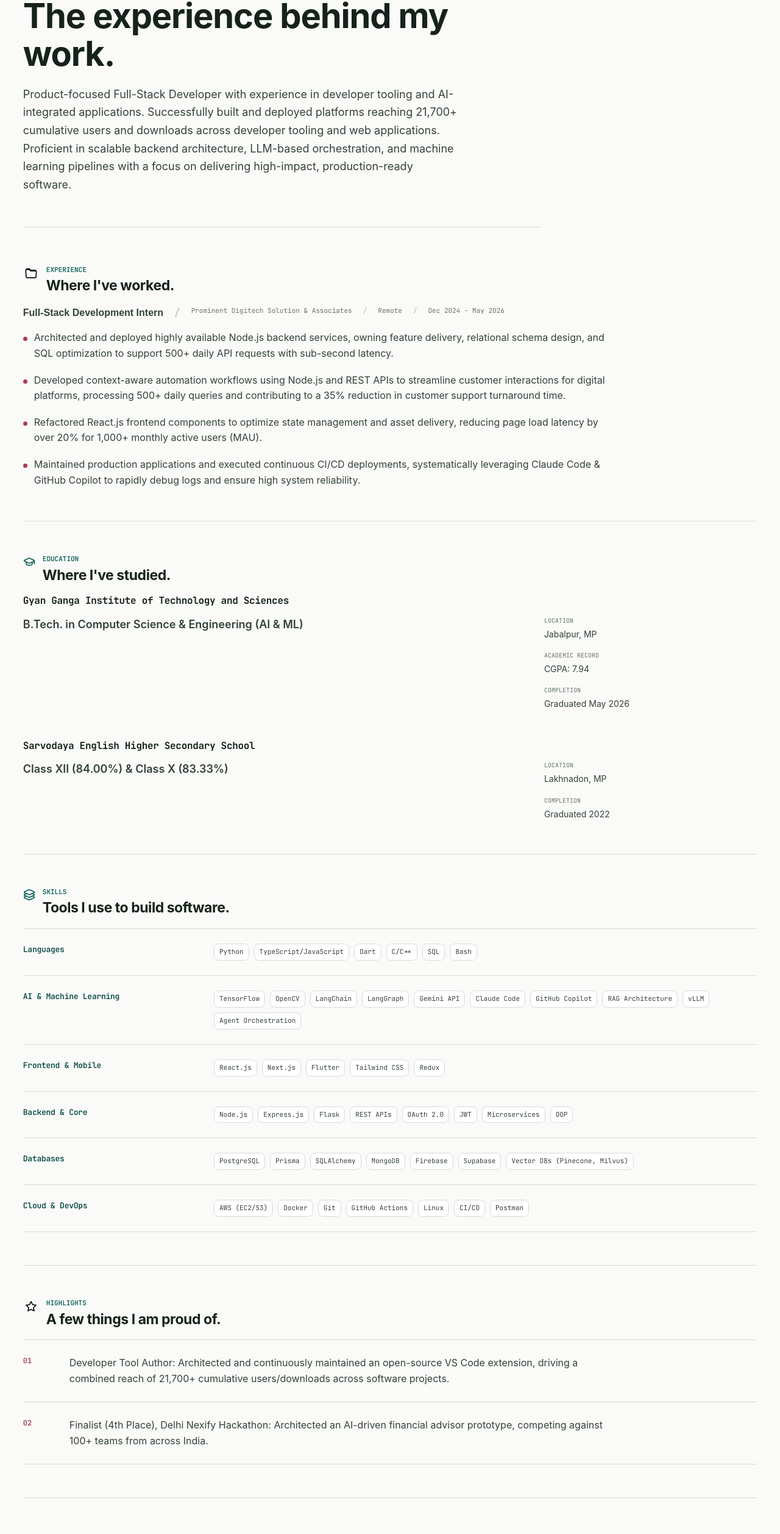
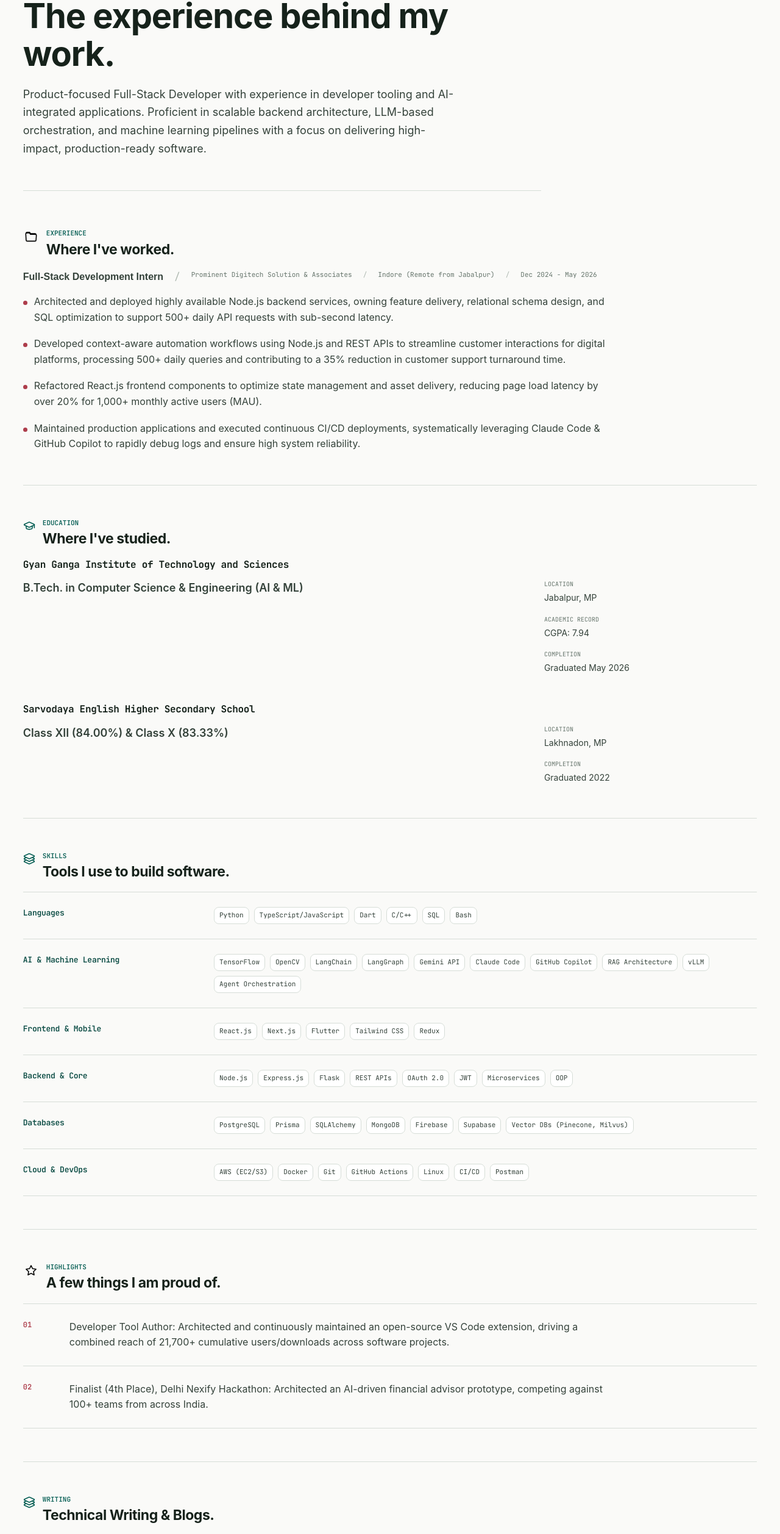
Before and after one commit to 4nur4gmishr4/TerminalPortfolio, a React (Vite) app: page /profile in a window 1280 px wide. Shown: the part 224-2739 px from the top of the page at 61% size. Built offline with nearby package versions, Linux system fonts and the light colour scheme; the HTML template or start-up script is replaced by a standard one.

Commit message:
feat: add resume download and technical writing section

```diff
--- a/src/index.css
+++ b/src/index.css
@@ -990,6 +990,12 @@ h3 {
   color: var(--terminal-muted);
 }
 
+.article-link-card:hover {
+  background-color: var(--surface);
+  border-color: var(--line-strong);
+  cursor: pointer;
+}
+
 .command-console__output > p .console-dim {
   display: inline-block;
   min-width: 82px;
--- a/src/pages/Profile.tsx
+++ b/src/pages/Profile.tsx
@@ -123,14 +123,47 @@ const Profile = () => {
         </ol>
       </section>
 
-      <section className="profile-next-step" aria-label="Explore project work">
+      <section className="profile-section profile-section--articles" aria-labelledby="articles-title">
+        <div className="profile-section__heading">
+          <Layers3 size={20} aria-hidden="true" />
+          <div>
+            <p className="eyebrow">Writing</p>
+            <h2 id="articles-title">Technical Writing & Blogs.</h2>
+          </div>
+        </div>
+        <div className="profile-section__items" style={{ display: "flex", flexDirection: "column", gap: "24px" }}>
+          {portfolioData.articles?.map((article) => (
+            <a
+              key={article.title}
+              href={article.url}
+              target="_blank"
+              rel="noreferrer"
+              className="article-link-card"
+              style={{ display: 'block', textDecoration: 'none', color: 'inherit', padding: '16px', border: '1px solid var(--line)', borderRadius: 'var(--radius-xs)', transition: 'background-color 0.2s' }}
+            >
+              <h3 style={{ fontSize: '16px', marginBottom: '8px' }}>{article.title}</h3>
+              <div style={{ display: 'flex', justifyContent: 'space-between', fontSize: '13px', color: 'var(--muted)' }}>
+                <span>{article.platform}</span>
+                <span>{article.date}</span>
+              </div>
+            </a>
+          ))}
+        </div>
+      </section>
+
+      <section className="profile-next-step" aria-label="Explore project work or resume">
         <div>
           <p className="eyebrow">Next</p>
-          <h2>See the projects in more detail.</h2>
+          <h2>Explore my work or download my resume.</h2>
         </div>
-        <Link className="button button--primary" to="/work#featured-work">
-          View projects <AnimatedIcon animationData={arrowUpAnimation} loop size={20} invertColors className="rotate-45" />
-        </Link>
+        <div style={{ display: "flex", gap: "16px", flexWrap: "wrap", marginTop: "24px" }}>
+          <a className="button button--secondary" href={portfolioData.contact.resume} download>
+            Download Resume <AnimatedIcon animationData={arrowUpAnimation} loop size={20} className="rotate-90" />
+          </a>
+          <Link className="button button--primary" to="/work#featured-work">
+            View projects <AnimatedIcon animationData={arrowUpAnimation} loop size={20} invertColors className="rotate-45" />
+          </Link>
+        </div>
       </section>
     </div>
   );
--- a/src/types/portfolio.ts
+++ b/src/types/portfolio.ts
@@ -83,13 +83,14 @@ export const portfolioData = {
   name: "Anurag Mishra",
   title: "Applied AI & Backend Engineer",
   summary:
-    "Product-focused Full-Stack Developer with experience in developer tooling and AI-integrated applications. Successfully built and deployed platforms reaching 21,700+ cumulative users and downloads across developer tooling and web applications. Proficient in scalable backend architecture, LLM-based orchestration, and machine learning pipelines with a focus on delivering high-impact, production-ready software.",
+    "Product-focused Full-Stack Developer with experience in developer tooling and AI-integrated applications. Proficient in scalable backend architecture, LLM-based orchestration, and machine learning pipelines with a focus on delivering high-impact, production-ready software.",
   contact: {
     phone: "+91 9302786886",
     email: "anuragmishrasnag06082004@gmail.com",
     linkedin: "https://www.linkedin.com/in/4nur4gmishra",
     github: "https://github.com/4nur4gmishr4",
     website: "https://anuragsterminalbay.vercel.app",
+    resume: "/Anurag_s_Resume.pdf",
   },
   metrics: [
     { value: "21,700+", label: "cumulative users and downloads" },
@@ -116,7 +117,7 @@ export const portfolioData = {
     {
       company: "Prominent Digitech Solution & Associates",
       role: "Full-Stack Development Intern",
-      location: "Remote",
+      location: "Indore (Remote from Jabalpur)",
       duration: "Dec 2024 - May 2026",
       highlights: [
         "Architected and deployed highly available Node.js backend services, owning feature delivery, relational schema design, and SQL optimization to support 500+ daily API requests with sub-second latency.",
@@ -146,6 +147,20 @@ export const portfolioData = {
   honors: [
     "Developer Tool Author: Architected and continuously maintained an open-source VS Code extension, driving a combined reach of 21,700+ cumulative users/downloads across software projects.",
     "Finalist (4th Place), Delhi Nexify Hackathon: Architected an AI-driven financial advisor prototype, competing against 100+ teams from across India.",
+  ],
+  articles: [
+    {
+      title: "Building FaultLine: Real-time AST Parsing for Intelligent Debugging",
+      url: "https://dev.to/4nur4gmishr4/building-faultline-real-time-ast-parsing-for-intelligent-debugging",
+      platform: "Dev.to",
+      date: "May 2026"
+    },
+    {
+      title: "Orchestrating Multiple LLMs with Pegasus: A Deep Dive into Autonomous Agents",
+      url: "https://medium.com/@4nur4gmishr4/orchestrating-multiple-llms-with-pegasus",
+      platform: "Medium",
+      date: "Jun 2026"
+    }
   ],
   links: [
     { label: "GitHub", href: "https://github.com/4nur4gmishr4" },
```
Also changed, not shown: 1 other file (tests, documents, lock files or other folders).
